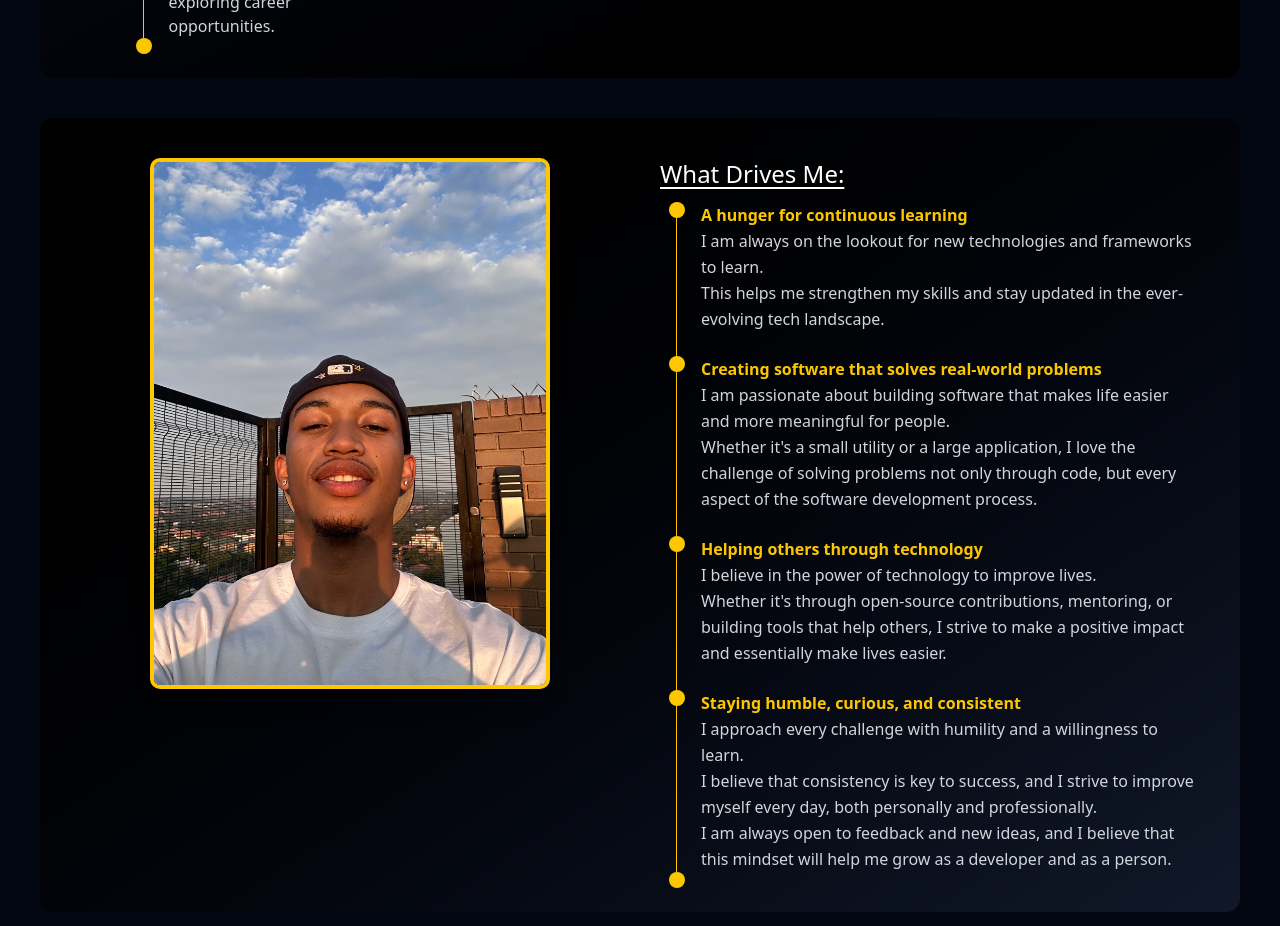
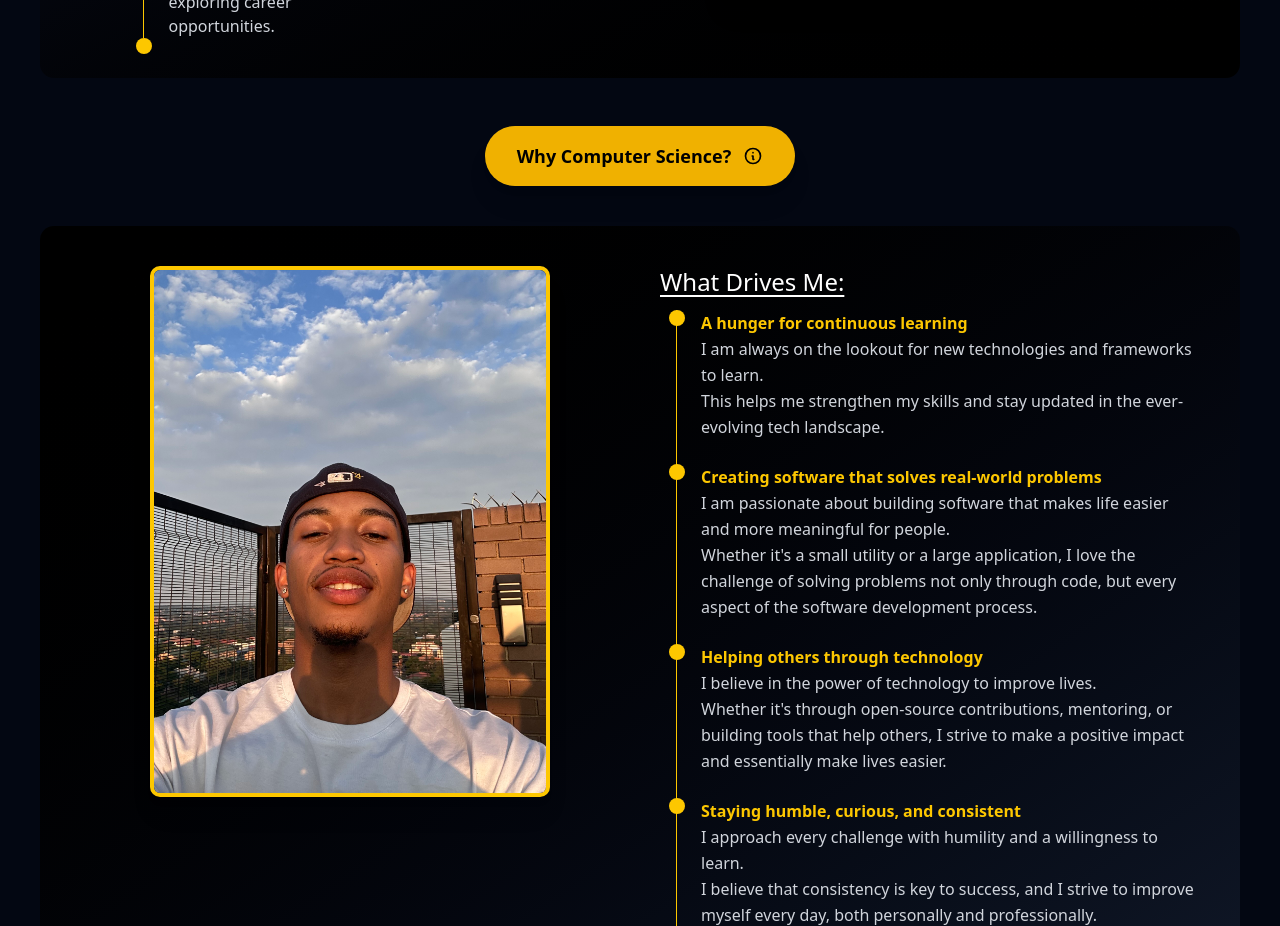
Before and after one commit to notthestarsign/personal-portfolio, a React (Vite) app in the folder Personal-Website/: page /about in a window 1280 px wide. Shown: the part 1120-2046 px from the top of the page. Built offline with nearby package versions, Linux system fonts and the light colour scheme.

Commit message:
add modal to explain motivation for studying Computer Science

```diff
--- a/Personal-Website/src/pages/About.tsx
+++ b/Personal-Website/src/pages/About.tsx
@@ -8,6 +8,7 @@ import { useEffect, useState } from "react";
 
 export default function About() {
   const [showScrollTop, setShowScrollTop] = useState(false);
+  const [showWhyCSModal, setShowWhyCSModal] = useState(false);
 
   useEffect(() => {
     const handleScroll = () => {
@@ -18,6 +19,18 @@ export default function About() {
     window.addEventListener("scroll", handleScroll);
     return () => window.removeEventListener("scroll", handleScroll);
   }, []);
+
+  useEffect(() => {
+    const handleEsc = (e: KeyboardEvent) => {
+      if (e.key === "Escape") {
+        setShowWhyCSModal(false);
+      }
+    };
+    if (showWhyCSModal) {
+      window.addEventListener("keydown", handleEsc);
+    }
+    return () => window.removeEventListener("keydown", handleEsc);
+  }, [showWhyCSModal]);
 
   return (
     <div className="bg-gray-950 text-white min-h-screen w-full">
@@ -123,6 +136,28 @@ export default function About() {
             </ul>
           </div>
         </div>
+      </div>
+
+      <div className="mx-10 mt-12 text-center">
+        <button
+          onClick={() => setShowWhyCSModal(true)}
+          className="inline-flex items-center gap-3 bg-yellow-500 hover:bg-yellow-400 text-black font-semibold px-8 py-4 rounded-full shadow-xl transition-all duration-300 transform hover:scale-105 active:scale-95 text-lg hover:cursor-pointer"
+        >
+          <span>Why Computer Science?</span>
+          <svg
+            className="w-5 h-5"
+            fill="none"
+            stroke="currentColor"
+            viewBox="0 0 24 24"
+          >
+            <path
+              strokeLinecap="round"
+              strokeLinejoin="round"
+              strokeWidth={2}
+              d="M13 16h-1v-4h-1m1-4h.01M21 12a9 9 0 11-18 0 9 9 0 0118 0z"
+            />
+          </svg>
+        </button>
       </div>
 
       {/* What Drives Me Section */}
@@ -286,6 +321,61 @@ export default function About() {
         </ul>
       </div>
 
+      {/* === MODAL / POPUP === */}
+      {showWhyCSModal && (
+        <>
+          {/* Backdrop – blurs & dims background */}
+          <div
+            className="fixed inset-0 bg-black/70 backdrop-blur-sm z-40 transition-opacity duration-300"
+            onClick={() => setShowWhyCSModal(false)}
+          />
+
+          {/* Modal content */}
+          <div className="fixed inset-0 z-50 flex items-center justify-center p-4">
+            <div
+              className="bg-gradient-to-br from-gray-900 to-black border border-yellow-500/40 rounded-2xl shadow-2xl max-w-3xl w-full max-h-[90vh] overflow-y-auto relative animate-in fade-in zoom-in-95 duration-300"
+              onClick={(e) => e.stopPropagation()} // prevent closing when clicking inside
+            >
+              {/* Close button */}
+              <button
+                onClick={() => setShowWhyCSModal(false)}
+                className="absolute top-4 right-4 text-gray-400 hover:text-yellow-400 text-3xl font-bold transition-colors hover:cursor-pointer"
+              >
+                ×
+              </button>
+
+              <div className="p-8 md:p-10">
+                <h2 className="text-3xl md:text-4xl font-bold text-yellow-400 mb-8 text-center">
+                  Why Computer Science?
+                </h2>
+
+                <div className="text-gray-200 leading-relaxed space-y-6 text-base md:text-lg">
+                  <p>
+                    I didn’t grow up coding — I entered university with <strong>zero prior programming experience</strong>.
+                  </p>
+
+                  <p>
+                    During my gap year in 2022, I began noticing how deeply technology influences every part of life: from mobile banking in rural areas, to educational apps, to how people connect and solve problems. That sparked my curiosity — I wanted to understand <strong>HOW</strong> it all worked and whether I could build things that matter.
+                  </p>
+
+                  <p>
+                    I’ve always loved solving puzzles, playing games, thinking logically, and finding better ways to do things. When I finally tried writing my first few lines of code, that same satisfying “aha” moment appeared — but this time, I could create something others could actually use.
+                  </p>
+
+                  <p>
+                    Coming from a small town and a family that valued education above all else, I also saw Computer Science as a realistic path to financial stability, global opportunities, and <strong>most importantly</strong> the chance to solve real problems in South Africa and beyond.
+                  </p>
+
+                  <p className="font-medium text-yellow-300">
+                    I chose BSc Computer Science at the University of Pretoria somewhat open-mindedly… but once I started building actual programs in first year, I fell in love with it. The constant learning, the creativity within structure, and seeing ideas come alive on screen made me realize this isn’t just a degree — it’s what I want to do for the long term.
+                  </p>
+                </div>
+              </div>
+            </div>
+          </div>
+        </>
+      )}
+
       {showScrollTop && (
         <button
           onClick={() => window.scrollTo({ top: 0, behavior: "smooth" })}
```
